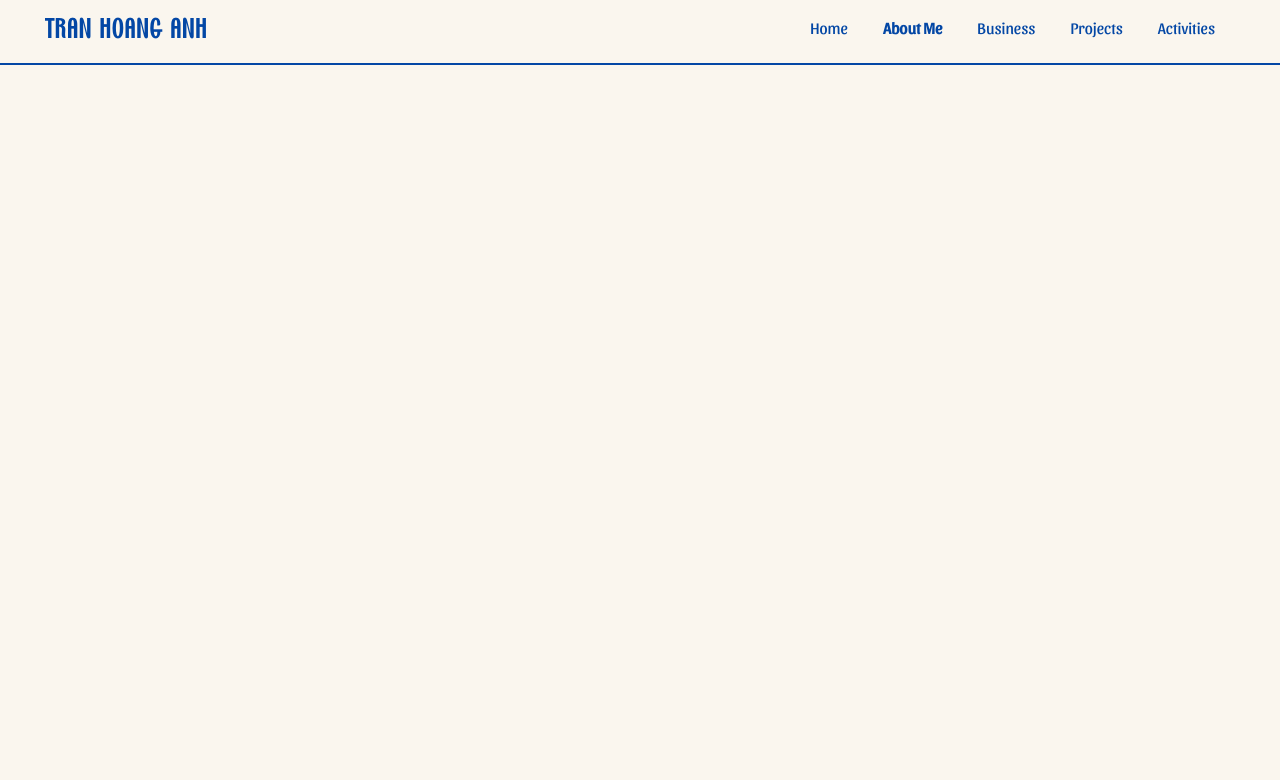
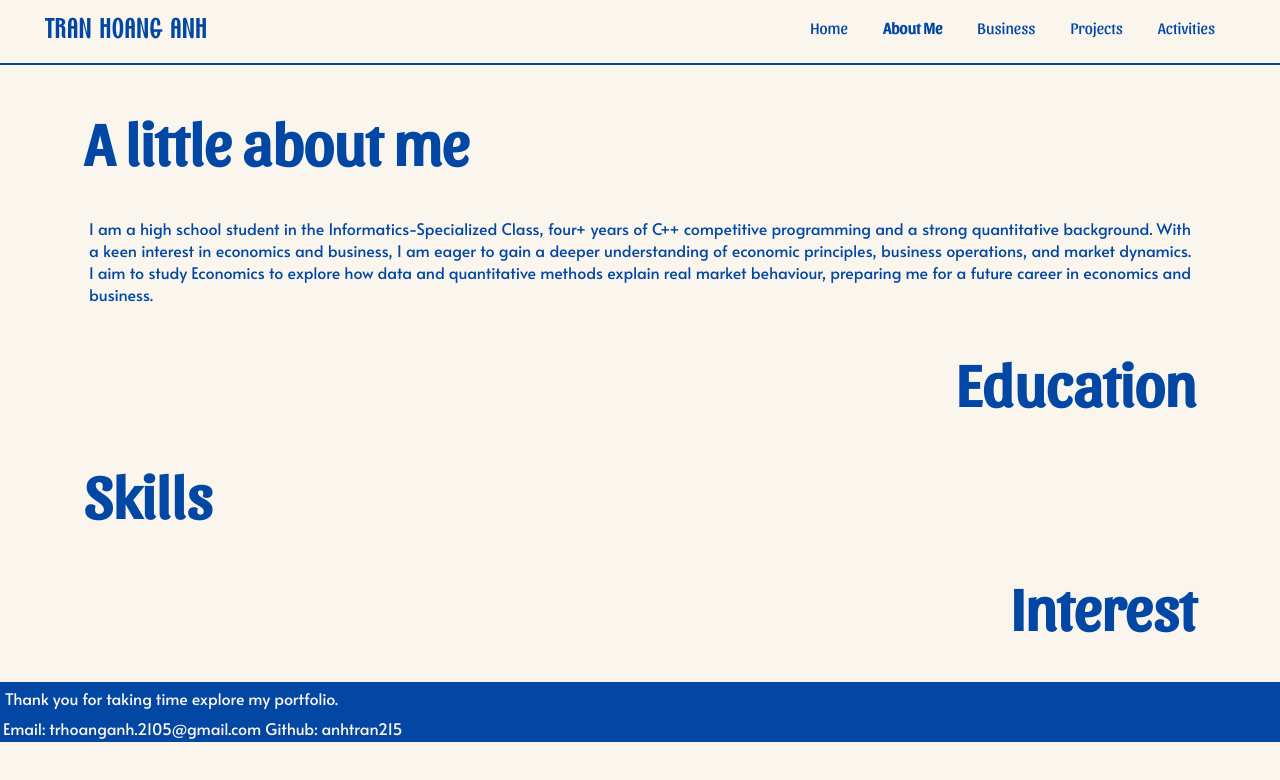
Before and after one commit to anhtran215/tranhoanganh_porfolio, a plain HTML site: page HTML/aboutMe.html in a window 1280 px wide. Drawn offline with Linux system fonts and the light colour scheme.

Commit message:
Add files via upload

```diff
--- a/CSS/aboutMe.css
+++ b/CSS/aboutMe.css
@@ -0,0 +1,8 @@
+html,
+.hleft {
+  text-align: left;
+}
+
+.hright {
+  text-align: right;
+}
--- a/CSS/home.css
+++ b/CSS/home.css
@@ -11,5 +11,5 @@ h1 {
 }
 
 .table_home {
-  margin: 10px 100px;
+  margin: 0px 00px;
 }
--- a/CSS/style.css
+++ b/CSS/style.css
@@ -26,6 +26,13 @@ header {
 
 .footer {
   background-color: #0347a5;
+}
+
+.container {
+  max-width: 90%;
+  margin: 0 auto;
+  padding-inline: 20px;
+  box-sizing: border-box;
 }
 
 .logo {
@@ -63,6 +70,12 @@ hr {
 
 p {
   margin: 5px;
+  text-align: justify;
+}
+
+h1 {
+  font-family: "Sansita";
+  font-size: 60px;
 }
 
 /*
--- a/HTML/aboutMe.html
+++ b/HTML/aboutMe.html
@@ -26,5 +26,41 @@
       </nav>
     </header>
     <hr />
+    <main class="container">
+      <div>
+        <h1 class="hleft">A little about me</h1>
+        <p>
+          I am a high school student in the Informatics-Specialized Class, four+
+          years of C++ competitive programming and a strong quantitative
+          background. With a keen interest in economics and business, I am eager
+          to gain a deeper understanding of economic principles, business
+          operations, and market dynamics. I aim to study Economics to explore
+          how data and quantitative methods explain real market behaviour,
+          preparing me for a future career in economics and business.
+        </p>
+      </div>
+
+      <div>
+        <h1 class="hright">Education</h1>
+      </div>
+
+      <div>
+        <h1 class="hleft">Skills</h1>
+      </div>
+
+      <div>
+        <h1 class="hright">Interest</h1>
+      </div>
+    </main>
+
+    <footer class="footer">
+      <p>Thank you for taking time explore my portfolio.</p>
+      <table>
+        <tr>
+          <td>Email: trhoanganh.2105@gmail.com</td>
+          <td>Github: anhtran215</td>
+        </tr>
+      </table>
+    </footer>
   </body>
 </html>
```
Also changed, not shown: index.html (+4 -2 lines).
